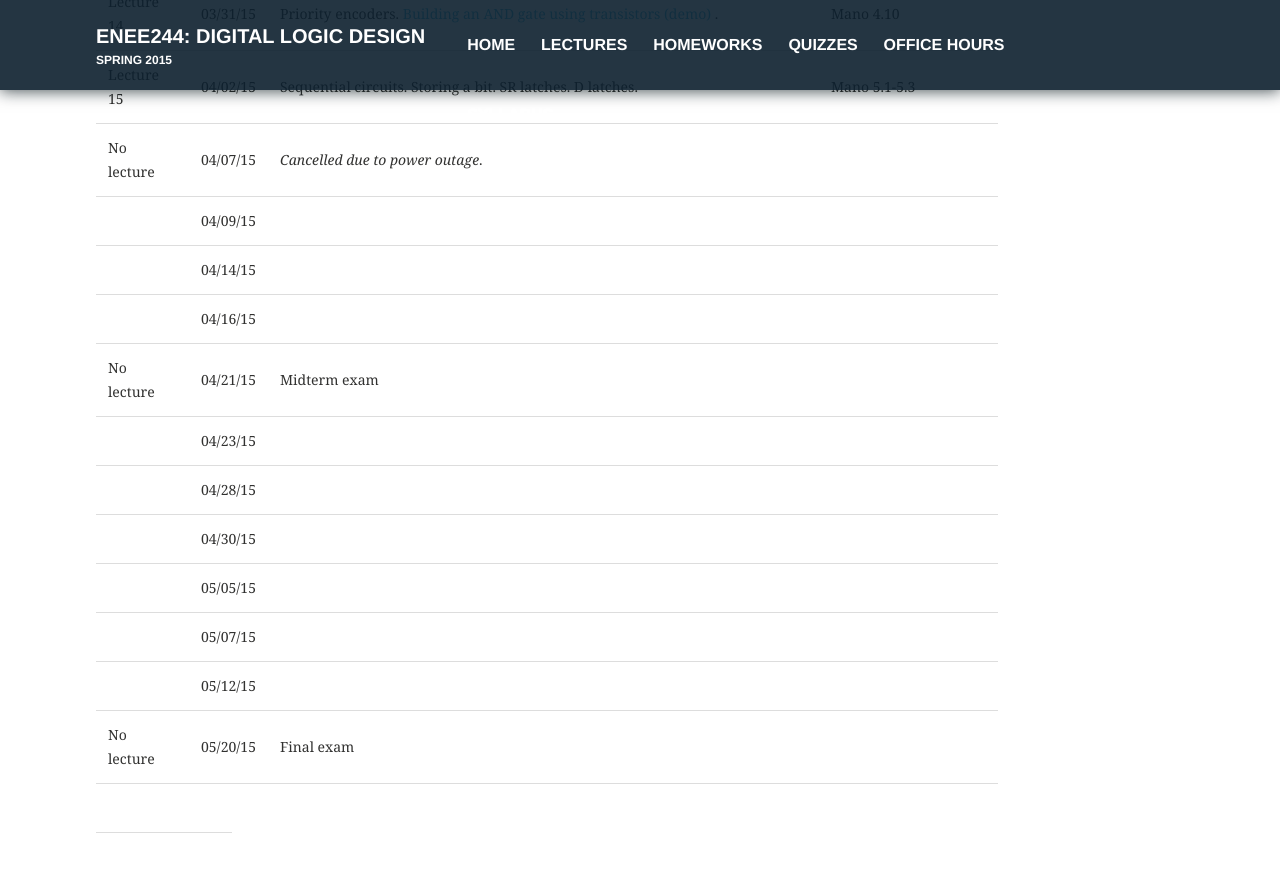
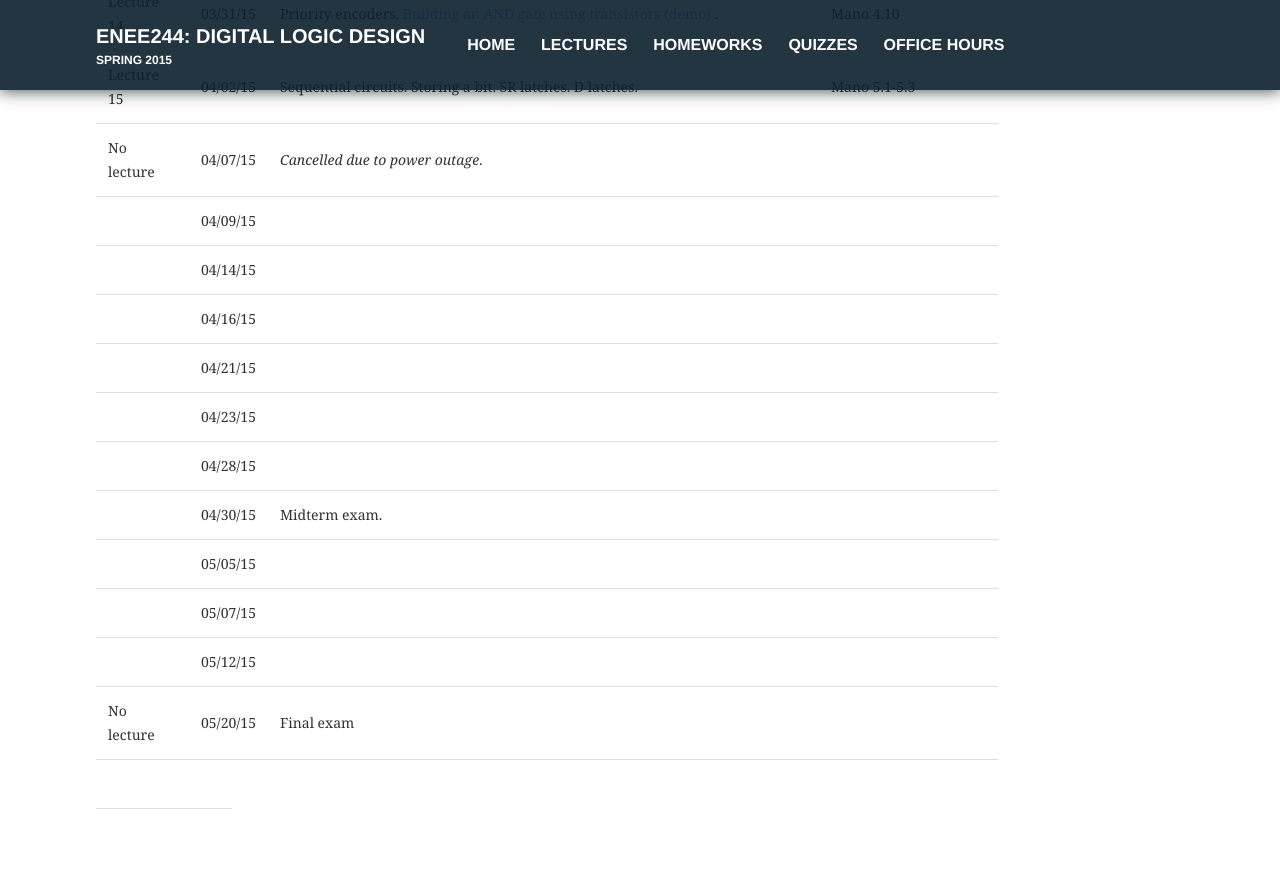
Before and after one commit to enee244/enee244.github.io, a Jekyll site: the page built from lectures/index.md, in a window 1280 px wide and 900 px high, scrolled down 1700 px. Shown: the top 872 px of the window. Built offline with Jekyll 4.4.1, drawn with Linux system fonts in a browser that asks for light colours.

Commit message:
Update index.md

```diff
--- a/lectures/index.md
+++ b/lectures/index.md
@@ -34,10 +34,10 @@ published: true
 ||04/09/15 ||
 ||04/14/15 ||
 ||04/16/15 | |
-|No lecture |04/21/15 | Midterm exam |
+||04/21/15 |  |
 ||04/23/15 ||
 ||04/28/15 ||
-||04/30/15 ||
+||04/30/15 | Midterm exam. |
 ||05/05/15 ||
 ||05/07/15 ||
 ||05/12/15 ||
```
